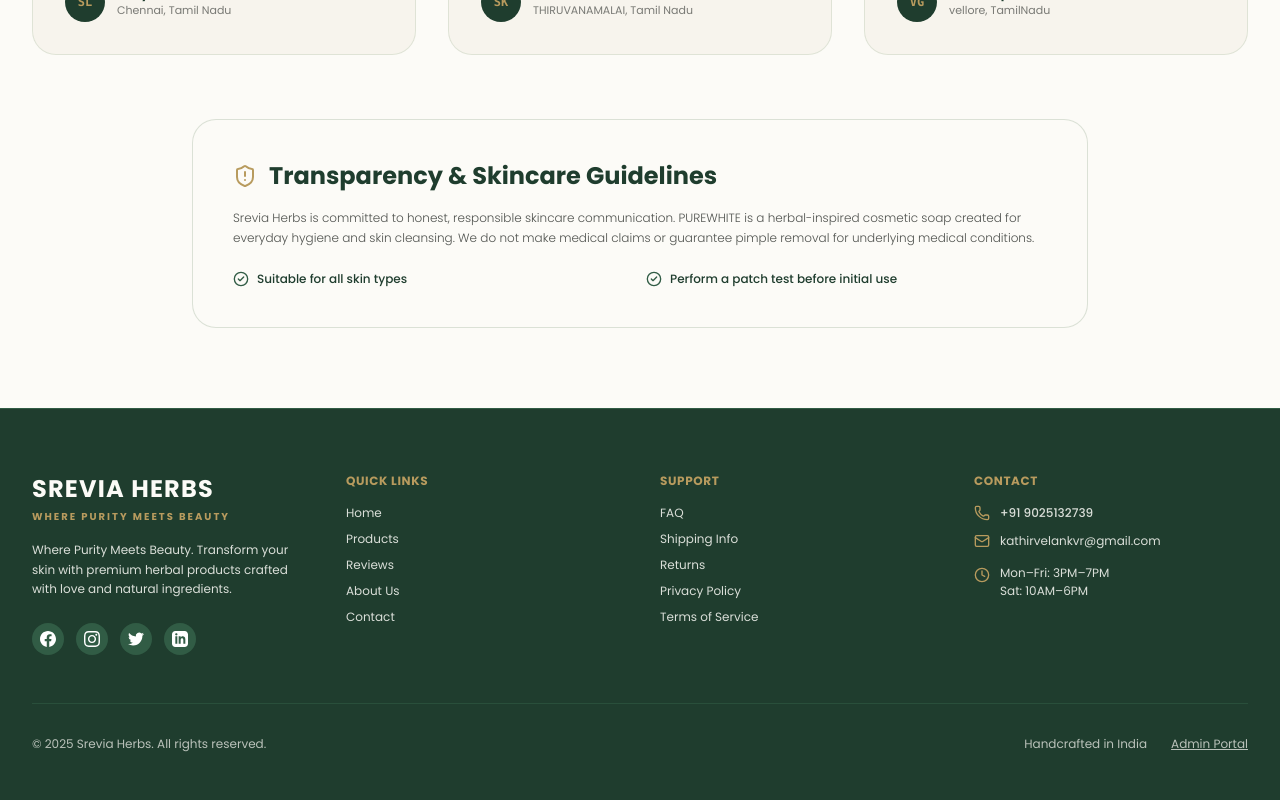
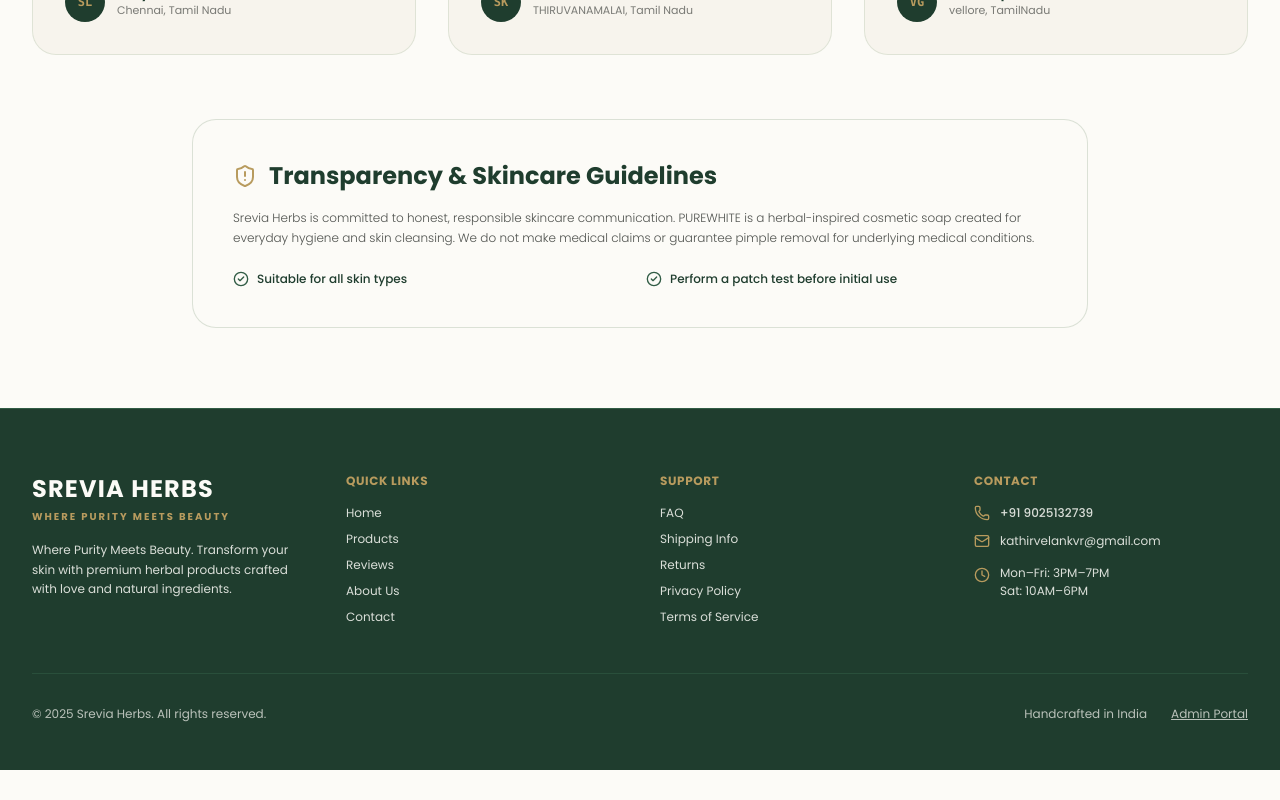
Before and after one commit to kathirvelan19/srevia, a React (Vite) app in the folder frontend/: page /results in a window 1280 px wide. Shown: the part 939-1739 px from the top of the page. After the commit the page ends 1709 px from the top, so only its background shows below. Built offline with nearby package versions, Linux system fonts and the light colour scheme; no server answers.

Commit message:
Remove all social media icons (LinkedIn, Instagram, Twitter, Facebook) from Footer

```diff
--- a/frontend/src/components/layout/Footer.tsx
+++ b/frontend/src/components/layout/Footer.tsx
@@ -22,54 +22,6 @@
             <p className="text-xs text-[#FCFBF7]/85 leading-relaxed font-normal">
               Where Purity Meets Beauty. Transform your skin with premium herbal products crafted with love and natural ingredients.
             </p>
-
-            {/* Social Icons */}
-            <div className="flex items-center gap-3 pt-2">
-              <a
-                href="https://facebook.com"
-                target="_blank"
-                rel="noreferrer"
-                className="w-8 h-8 rounded-full bg-[#315C45] hover:bg-[#B89B5E] flex items-center justify-center text-white transition-colors"
-                aria-label="Facebook"
-              >
-                <svg className="w-4 h-4 fill-current" viewBox="0 0 24 24">
-                  <path d="M24 12.073c0-6.627-5.373-12-12-12s-12 5.373-12 12c0 5.99 4.388 10.954 10.125 11.854v-8.385H7.078v-3.47h3.047V9.43c0-3.007 1.792-4.669 4.533-4.669 1.312 0 2.686.235 2.686.235v2.953H15.83c-1.491 0-1.956.925-1.956 1.874v2.25h3.328l-.532 3.47h-2.796v8.385C19.612 23.027 24 18.062 24 12.073z"/>
-                </svg>
-              </a>
-              <a
-                href="https://instagram.com"
-                target="_blank"
-                rel="noreferrer"
-                className="w-8 h-8 rounded-full bg-[#315C45] hover:bg-[#B89B5E] flex items-center justify-center text-white transition-colors"
-                aria-label="Instagram"
-              >
-                <svg className="w-4 h-4 fill-current" viewBox="0 0 24 24">
-                  <path d="M12 2.163c3.204 0 3.584.012 4.85.07 3.252.148 4.771 1.691 4.919 4.919.058 1.265.069 1.645.069 4.849 0 3.205-.012 3.584-.069 4.849-.149 3.225-1.664 4.771-4.919 4.919-1.266.058-1.644.07-4.85.07-3.204 0-3.584-.012-4.849-.07-3.26-.149-4.771-1.699-4.919-4.92-.058-1.265-.07-1.644-.07-4.849 0-3.204.013-3.583.07-4.849.149-3.227 1.664-4.771 4.919-4.919 1.266-.057 1.645-.069 4.849-.069zm0-2.163c-3.259 0-3.667.014-4.947.072-4.358.2-6.78 2.618-6.98 6.98-.059 1.281-.073 1.689-.073 4.948 0 3.259.014 3.668.072 4.948.2 4.358 2.618 6.78 6.98 6.98 1.281.058 1.689.072 4.948.072 3.259 0 3.668-.014 4.948-.072 4.354-.2 6.782-2.618 6.979-6.98.059-1.28.073-1.689.073-4.948 0-3.259-.014-3.667-.072-4.947-.196-4.354-2.617-6.78-6.979-6.98-1.281-.059-1.69-.073-4.949-.073zm0 5.838c-3.403 0-6.162 2.759-6.162 6.162s2.759 6.163 6.162 6.163 6.162-2.759 6.162-6.163c0-3.403-2.759-6.162-6.162-6.162zm0 10.162c-2.209 0-4-1.79-4-4 0-2.209 1.791-4 4-4s4 1.791 4 4c0 2.21-1.791 4-4 4zm6.406-11.845c-.796 0-1.441.645-1.441 1.44s.645 1.44 1.441 1.44c.795 0 1.439-.645 1.439-1.44s-.644-1.44-1.439-1.44z"/>
-                </svg>
-              </a>
-              <a
-                href="https://twitter.com"
-                target="_blank"
-                rel="noreferrer"
-                className="w-8 h-8 rounded-full bg-[#315C45] hover:bg-[#B89B5E] flex items-center justify-center text-white transition-colors"
-                aria-label="Twitter"
-              >
-                <svg className="w-4 h-4 fill-current" viewBox="0 0 24 24">
-                  <path d="M23.953 4.57a10 10 0 01-2.825.775 4.958 4.958 0 002.163-2.723c-.951.555-2.005.959-3.127 1.184a4.92 4.92 0 00-8.384 4.482C7.69 8.095 4.067 6.13 1.64 3.162a4.822 4.822 0 00-.666 2.475c0 1.71.87 3.213 2.188 4.096a4.904 4.904 0 01-2.228-.616v.06a4.923 4.923 0 003.946 4.827 4.996 4.996 0 01-2.212.085 4.936 4.936 0 004.604 3.417 9.867 9.867 0 01-6.102 2.105c-.39 0-.779-.023-1.17-.067a13.995 13.995 0 007.557 2.209c9.053 0 13.998-7.496 13.998-13.985 0-.21 0-.42-.015-.63A9.936 9.936 0 0024 4.59z"/>
-                </svg>
-              </a>
-              <a
-                href="https://linkedin.com"
-                target="_blank"
-                rel="noreferrer"
-                className="w-8 h-8 rounded-full bg-[#315C45] hover:bg-[#B89B5E] flex items-center justify-center text-white transition-colors"
-                aria-label="LinkedIn"
-              >
-                <svg className="w-4 h-4 fill-current" viewBox="0 0 24 24">
-                  <path d="M19 0h-14c-2.761 0-5 2.239-5 5v14c0 2.761 2.239 5 5 5h14c2.762 0 5-2.239 5-5v-14c0-2.239-2.238-5-5-5zm-11 19h-3v-11h3v11zm-1.5-12.268c-.966 0-1.75-.79-1.75-1.764s.784-1.764 1.75-1.764 1.75.79 1.75 1.764-.783 1.764-1.75 1.764zm13.5 12.268h-3v-5.604c0-3.368-4-3.113-4 0v5.604h-3v-11h3v1.765c1.396-2.586 7-2.777 7 2.476v6.759z"/>
-                </svg>
-              </a>
-            </div>
           </div>
 
           {/* Column 2: Quick Links */}
```
